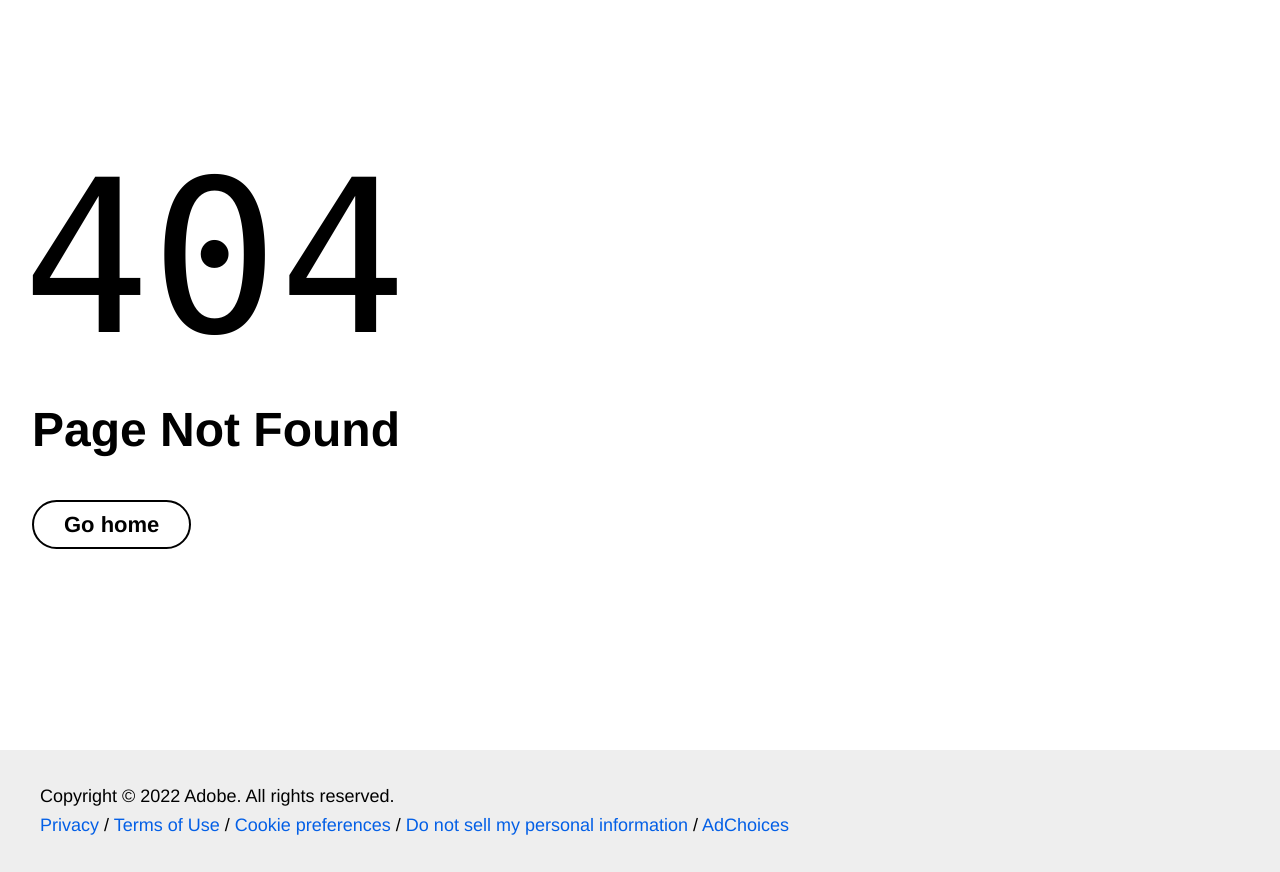
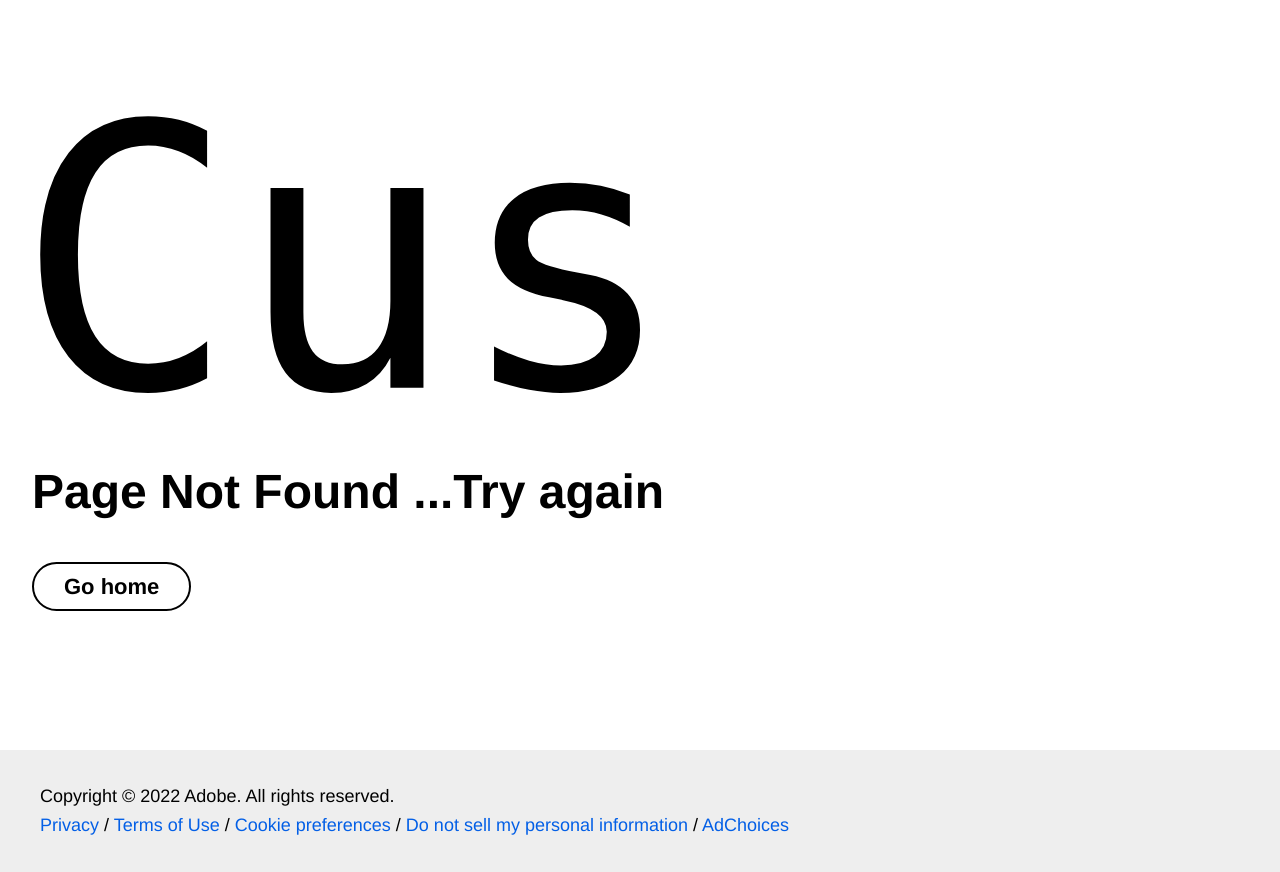
Before and after one commit to Subrat-Code-94/my-website, a website with bundled scripts: page 404.html in a window 1280 px wide. Shown: the part 50-922 px from the top of the page. Built offline with nearby package versions, Linux system fonts and the light colour scheme; files whose address does not match are found by name.

Commit message:
Update 404.html

```diff
--- a/404.html
+++ b/404.html
@@ -53,9 +53,9 @@
   <main class="error">
     <div class="section">
       <svg viewBox="1 0 38 18" class="error-number">
-        <text x="0" y="17">404</text>
+        <text x="0" y="17">Custom 404 MSG</text>
       </svg>
-      <h2 class="error-message">Page Not Found</h2>
+      <h2 class="error-message">Page Not Found ...Try again</h2>
       <p class="button-container">
         <a href="/" class="button secondary error-button-home">Go home</a>
       </p>
```
